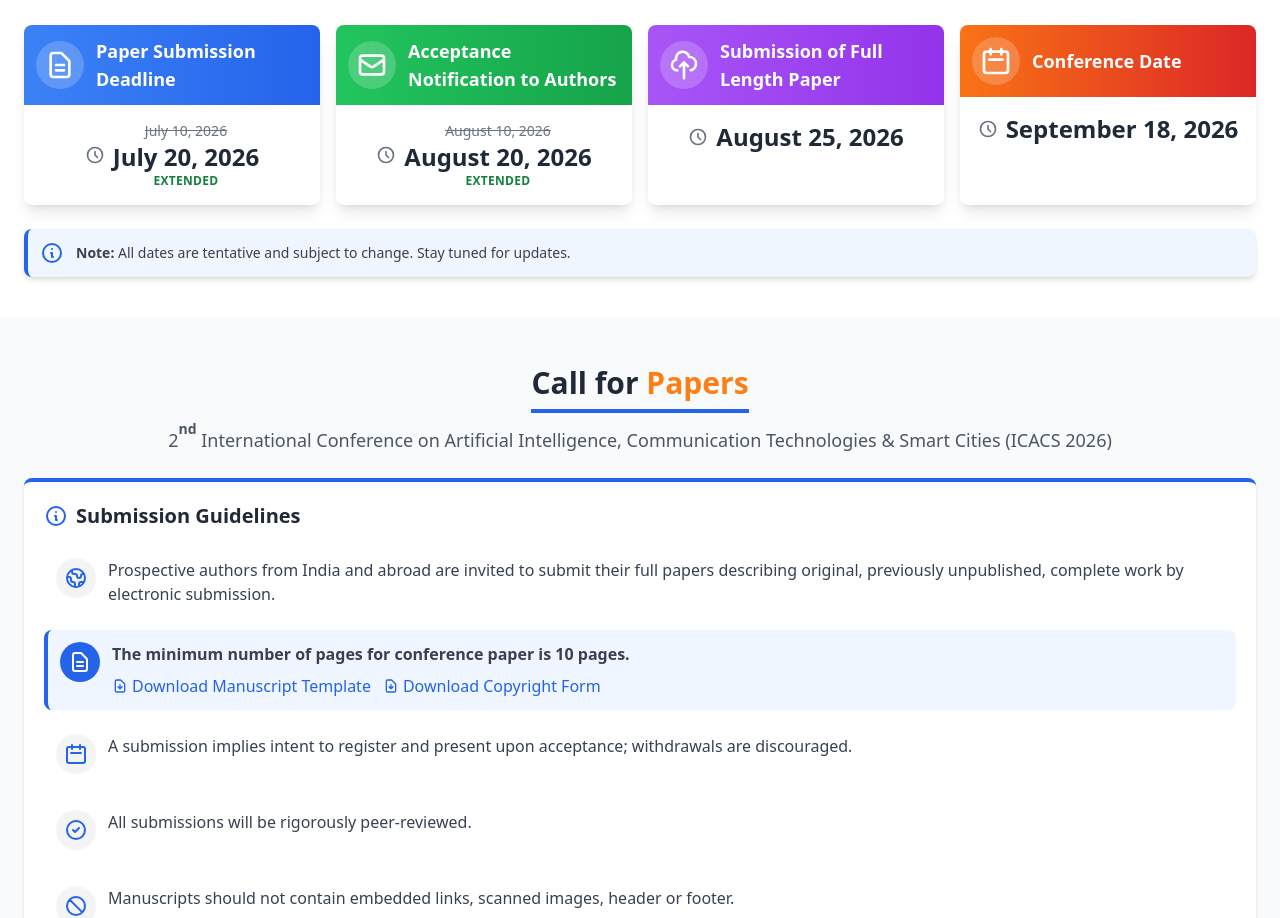
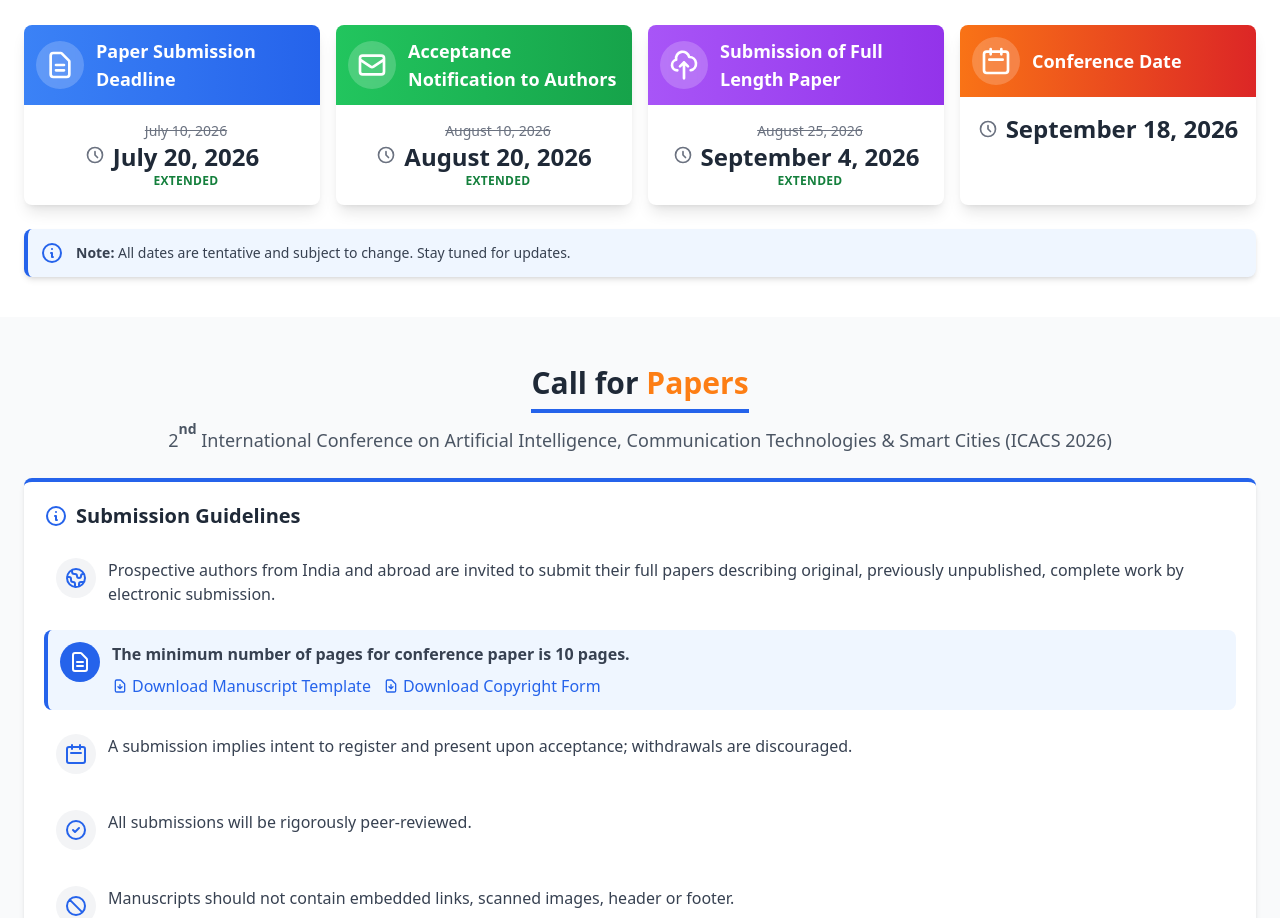
Before and after one commit to ravichanga101/ICACS-2026-v3, a Next.js app: page / in a window 1280 px wide. Shown: the part 2528-3446 px from the top of the page. Built offline with nearby package versions, Linux system fonts and the light colour scheme.

Commit message:
purvi mam email to update submission date

```diff
--- a/src/components/ImportantDates.jsx
+++ b/src/components/ImportantDates.jsx
@@ -48,7 +48,8 @@ export default function ImportantDates() {
     },
     {
       event: "Submission of Full Length Paper",
-      date: "August 25, 2026",
+      date: "September 4, 2026",
+      previousDate: "August 25, 2026",
       icon: (
         <svg
           xmlns="http://www.w3.org/2000/svg"
```
